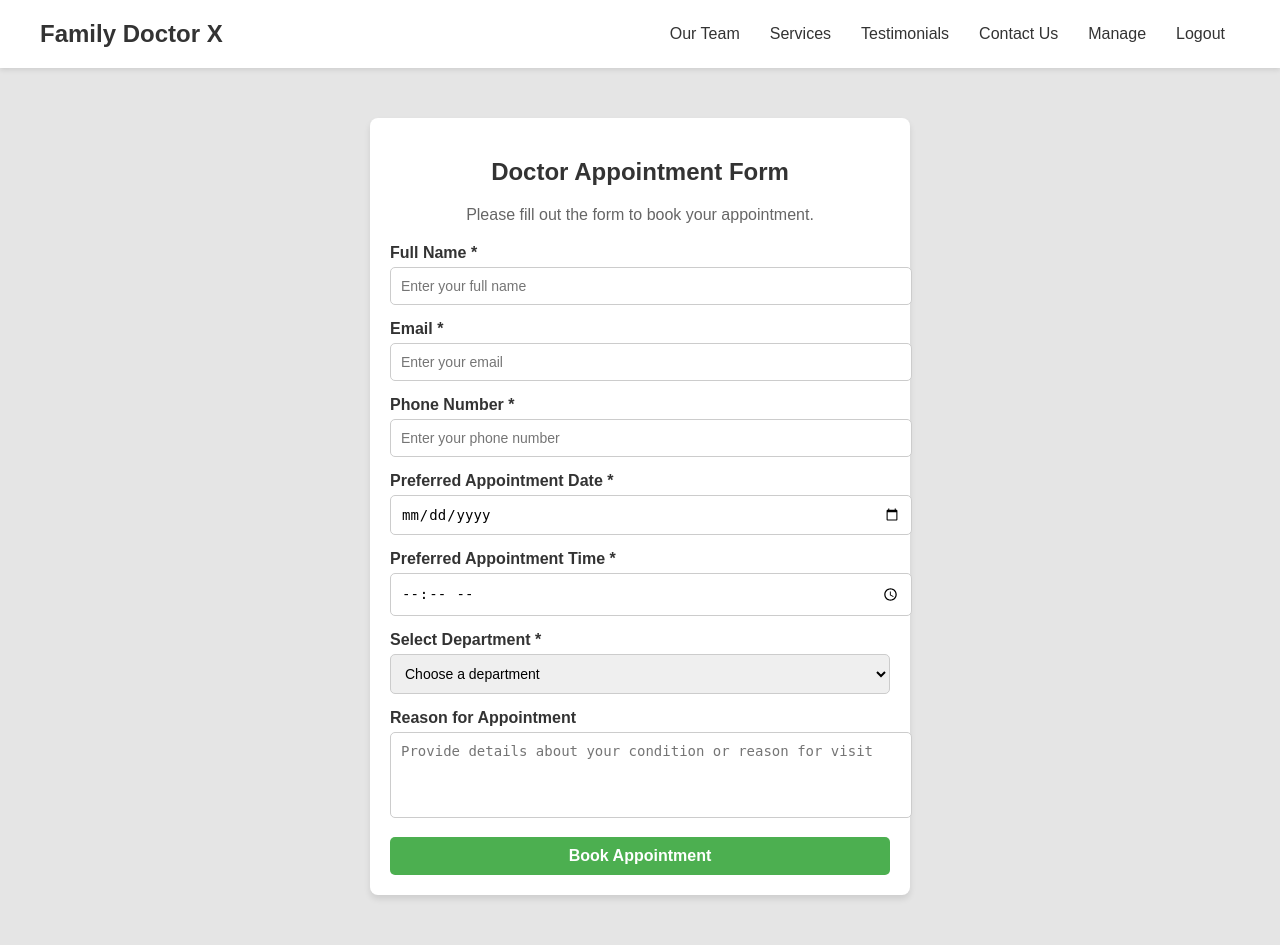
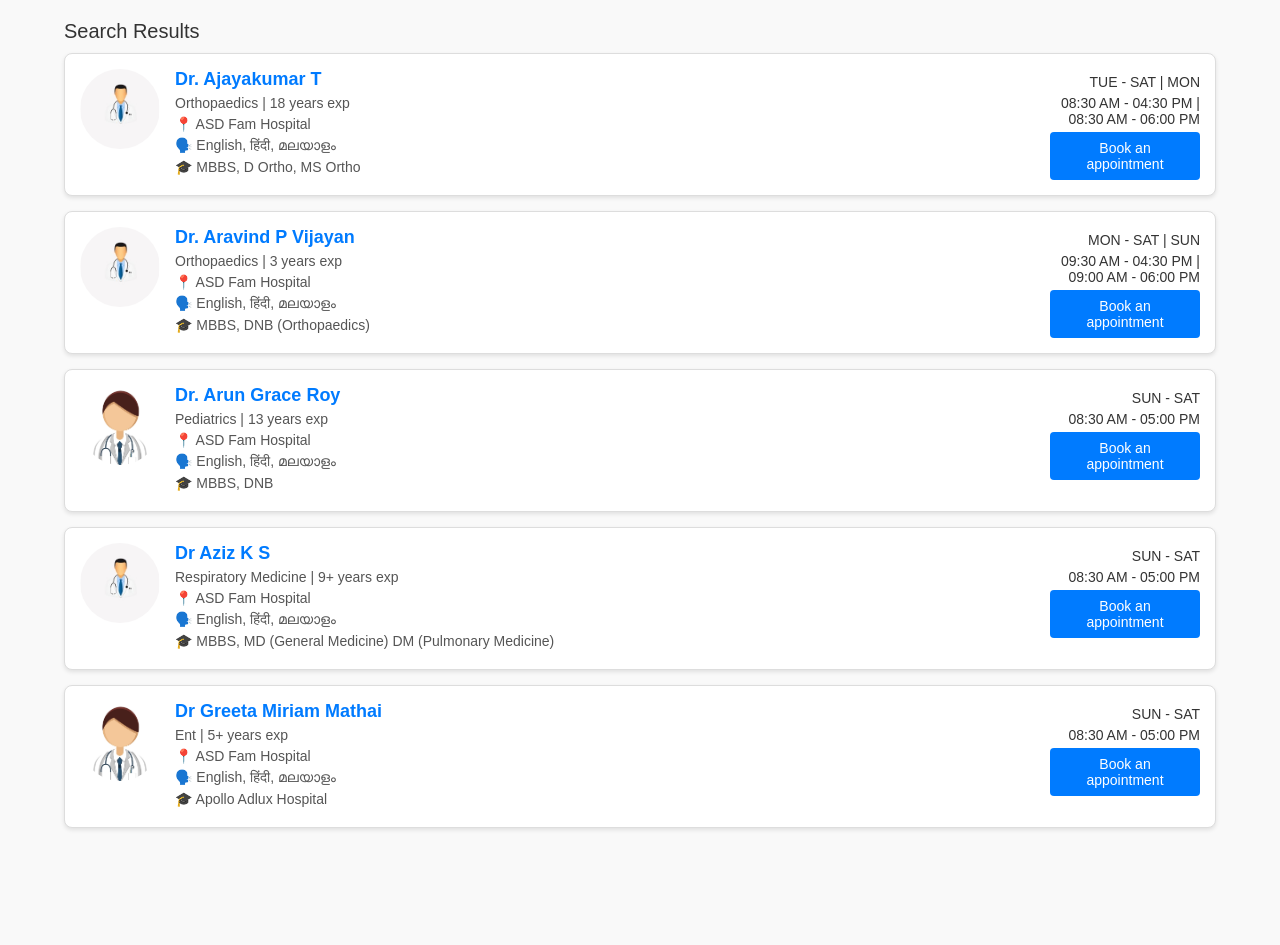
Before and after one commit to chikkuanijohn/Doctor_appointment, a Django app: page /booking/ in a window 1280 px wide. After the commit the page ends 830 px from the top, so only its background shows below. Run offline with Django 5.2, Linux system fonts and the light colour scheme.

Commit message:
new file

```diff
--- a/doctor_appointment/app/urls.py
+++ b/doctor_appointment/app/urls.py
@@ -8,4 +8,5 @@ urlpatterns=[
     path('user_home',views.user_home),
     path('register/',views.register),
     path('booking/',views.booking_view),
+   path('booking/book_appointment/', views.book_appointment),
 ]
--- a/doctor_appointment/app/views.py
+++ b/doctor_appointment/app/views.py
@@ -67,3 +67,6 @@ def register(req):
 
 def booking_view(request):
     return render(request, 'booking.html')
+
+def book_appointment(request):
+    return render(request, 'booking/book_appointment.html')
--- a/doctor_appointment/templates/booking.html
+++ b/doctor_appointment/templates/booking.html
@@ -4,179 +4,217 @@
     {% load static %}
     <meta charset="UTF-8">
     <meta name="viewport" content="width=device-width, initial-scale=1.0">
-  <title>Medical Care Landing Page</title>
+    <title>Doctor Search Results</title>
     <style>
-      /* General body styling */
         body {
+            font-family: Arial, sans-serif;
             margin: 0;
             padding: 0;
-          font-family: Arial, sans-serif;
-          background-color: #e5e5e5;
+            background-color: #f9f9f9;
+        }
+
+        .container {
+            width: 90%;
+            max-width: 1200px;
+            margin: 20px auto;
+        }
+
+        .header {
+            font-size: 20px;
+            margin-bottom: 10px;
             color: #333;
         }
 
-      /* Header styling */
-      header {
+        .doctor-card {
             display: flex;
-          justify-content: space-between;
-          align-items: center;
-          padding: 20px 40px;
-          background-color: #fff;
-          box-shadow: 0 2px 5px rgba(0, 0, 0, 0.1);
+            flex-wrap: wrap;
+            align-items: flex-start;
+            background: #fff;
+            border: 1px solid #ddd;
+            border-radius: 8px;
+            padding: 15px;
+            margin-bottom: 15px;
+            box-shadow: 0 2px 4px rgba(0, 0, 0, 0.1);
         }
 
-      header .logo {
-          font-size: 1.5rem;
-          font-weight: bold;
-          color: #333;
+        .doctor-card img {
+            width: 80px;
+            height: 80px;
+            border-radius: 50%;
+            margin-right: 15px;
+            object-fit: cover;
         }
 
-      header nav ul {
-          list-style: none;
-          padding: 0;
-          margin: 0;
-          display: flex;
+        .doctor-info {
+            flex: 1 1 auto;
+            min-width: 200px;
         }
 
-      header nav ul li {
-          margin: 0 15px;
-      }
-
-      header nav ul li a {
-          text-decoration: none;
-          color: #333;
-          font-size: 1rem;
-          transition: color 0.3s;
-      }
-
-      header nav ul li a:hover {
+        .doctor-info h3 {
+            margin: 0;
+            font-size: 18px;
             color: #007bff;
         }
 
-      /* Form container styling */
-      .form-container {
-          max-width: 500px;
-          margin: 50px auto;
-          padding: 20px;
-          background-color: #ffffff;
-          border-radius: 8px;
-          box-shadow: 0 4px 6px rgba(0, 0, 0, 0.1);
+        .doctor-info p {
+            margin: 5px 0;
+            color: #555;
+            font-size: 14px;
         }
 
-      h2 {
-          margin-bottom: 20px;
+        .availability {
+            flex: 0 0 150px;
+            text-align: right;
+        }
+
+        .availability p {
+            margin: 5px 0;
             color: #333;
+            font-size: 14px;
+        }
+
+        .availability .btn {
+            display: inline-block;
+            background-color: #007bff;
+            color: #fff;
+            text-decoration: none;
+            padding: 8px 15px;
+            border-radius: 4px;
+            font-size: 14px;
             text-align: center;
         }
 
-      p {
-          color: #666;
-          margin-bottom: 20px;
-          text-align: center;
+        .availability .btn:hover {
+            background-color: #0056b3;
         }
 
-      .form-group {
+        @media (max-width: 768px) {
+            .doctor-card {
+                flex-direction: column;
+                text-align: center;
+                align-items: center;
+            }
+
+            .doctor-card img {
+                margin-right: 0;
                 margin-bottom: 15px;
             }
 
-      label {
-          display: block;
-          font-weight: bold;
-          margin-bottom: 5px;
-          color: #333;
+            .availability {
+                flex: 1 1 100%;
+                text-align: center;
+                margin-top: 15px;
+            }
         }
 
-      input, select, textarea {
-          width: 100%;
-          padding: 10px;
-          border: 1px solid #ccc;
-          border-radius: 5px;
-          font-size: 14px;
+        @media (max-width: 480px) {
+            .doctor-info h3 {
+                font-size: 16px;
             }
 
-      input:focus, select:focus, textarea:focus {
-          border-color: #007bff;
-          outline: none;
+            .doctor-info p {
+                font-size: 12px;
             }
 
-      textarea {
-          resize: none;
+            .availability .btn {
+                padding: 6px 12px;
+                font-size: 12px;
             }
-
-      .btn {
-          width: 100%;
-          padding: 10px;
-          background-color: #4caf50;
-          color: #fff;
-          border: none;
-          border-radius: 5px;
-          font-size: 16px;
-          font-weight: bold;
-          cursor: pointer;
-          transition: background-color 0.3s;
-      }
-
-      .btn:hover {
-          background-color: #45a049;
         }
     </style>
 </head>
 <body>
-  <header>
-      <div class="logo">Family Doctor X</div>
-      <nav>
-          <ul>
-              <li><a href="our-team">Our Team</a></li>
-              <li><a href="services">Services</a></li>
-              <li><a href="testimonials">Testimonials</a></li>
-              <li><a href="contact-us">Contact Us</a></li>
-              <li><a href="manage">Manage</a></li>
-              <li><a href="logout">Logout</a></li>
-          </ul>
-      </nav>
-  </header>
-  <div class="form-container">
-      <h2>Doctor Appointment Form</h2>
-      <p>Please fill out the form to book your appointment.</p>
-      <form action="#" method="post">
-          {% csrf_token %}
-          <div class="form-group">
-              <label for="full-name">Full Name *</label>
-              <input type="text" id="full-name" name="full-name" placeholder="Enter your full name" required>
+    <div class="container">
+        <div class="header">Search Results</div>
+
+        <!-- Doctor 1 -->
+        <div class="doctor-card">
+            <img src="{% static 'imges/d1.png' %}" alt="Dr. Ajayakumar T">
+            <div class="doctor-info">
+                <h3>Dr. Ajayakumar T</h3>
+                <p>Orthopaedics | 18 years exp</p>
+                <p>📍 ASD Fam Hospital</p>
+                <p>🗣️ English, हिंदी, മലയാളം</p>
+                <p>🎓 MBBS, D Ortho, MS Ortho</p>
             </div>
-          <div class="form-group">
-              <label for="email">Email *</label>
-              <input type="email" id="email" name="email" placeholder="Enter your email" required>
+            <div class="availability">
+                <p>TUE - SAT | MON</p>
+                <p>08:30 AM - 04:30 PM | 08:30 AM - 06:00 PM</p>
+                <a href="booking.html" class="btn">Book an appointment</a>
             </div>
-          <div class="form-group">
-              <label for="phone">Phone Number *</label>
-              <input type="tel" id="phone" name="phone" placeholder="Enter your phone number" required>
         </div>
-          <div class="form-group">
-              <label for="date">Preferred Appointment Date *</label>
-              <input type="date" id="date" name="date" required>
+
+        <!-- Doctor 2 -->
+        <div class="doctor-card">
+            <img src="{% static 'imges/d1.png' %}" alt="Dr. Aravind P Vijayan">
+            <div class="doctor-info">
+                <h3>Dr. Aravind P Vijayan</h3>
+                <p>Orthopaedics | 3 years exp</p>
+                <p>📍 ASD Fam Hospital</p>
+                <p>🗣️ English, हिंदी, മലയാളം</p>
+                <p>🎓 MBBS, DNB (Orthopaedics)</p>
             </div>
-          <div class="form-group">
-              <label for="time">Preferred Appointment Time *</label>
-              <input type="time" id="time" name="time" required>
+            <div class="availability">
+                <p>MON - SAT | SUN</p>
+                <p>09:30 AM - 04:30 PM | 09:00 AM - 06:00 PM</p>
+                <a href="booking.html" class="btn">Book an appointment</a>
             </div>
-          <div class="form-group">
-              <label for="department">Select Department *</label>
-              <select id="department" name="department" required>
-                  <option value="">Choose a department</option>
-                  <option value="general-medicine">General Medicine</option>
-                  <option value="cardiology">Cardiology</option>
-                  <option value="neurology">Neurology</option>
-                  <option value="orthopedics">Orthopedics</option>
-                  <option value="pediatrics">Pediatrics</option>
-              </select>
         </div>
-          <div class="form-group">
-              <label for="message">Reason for Appointment</label>
-              <textarea id="message" name="message" rows="4" placeholder="Provide details about your condition or reason for visit"></textarea>
+
+        <!-- Doctor 3 -->
+        <div class="doctor-card">
+            <img src="{%static 'imges/d2.webp' %}" alt="Dr. Arun Grace Roy">
+            <div class="doctor-info">
+                <h3>Dr. Arun Grace Roy</h3>
+                <p>Pediatrics | 13 years exp</p>
+                <p>📍 ASD Fam Hospital</p>
+                <p>🗣️ English, हिंदी, മലയാളം</p>
+                <p>🎓 MBBS, DNB</p>
             </div>
-          <button type="submit" class="btn">Book Appointment</button>
-      </form>
+            <div class="availability">
+                <p>SUN - SAT</p>
+                <p>08:30 AM - 05:00 PM</p>
+                <a href="booking.html" class="btn">Book an appointment</a>
+            </div>
+        </div>
+
+<!-- Doctor 4 -->
+<div class="doctor-card">
+    <img src="{%static 'imges/d1.png' %}" alt="Dr. Arun Grace Roy">
+    <div class="doctor-info">
+        <h3>Dr Aziz K S</h3>
+        <p>Respiratory Medicine | 9+ years exp</p>
+        <p>📍 ASD Fam Hospital</p>
+        <p>🗣️ English, हिंदी, മലയാളം</p>
+        <p>🎓 MBBS, MD (General Medicine) DM (Pulmonary Medicine)</p>
+    </div>
+    <div class="availability">
+        <p>SUN - SAT</p>
+        <p>08:30 AM - 05:00 PM</p>
+        <a href="booking.html" class="btn">Book an appointment</a>
+    </div>
+</div>
+
+<!-- Doctor 5 -->
+<div class="doctor-card">
+    <img src="{%static 'imges/d2.webp' %}" alt="Dr. Arun Grace Roy">
+    <div class="doctor-info">
+        <h3>Dr Greeta Miriam Mathai</h3>
+        <p>Ent | 5+ years exp</p>
+        <p>📍 ASD Fam Hospital</p>
+        <p>🗣️ English, हिंदी, മലയാളം</p>
+        <p>🎓 Apollo Adlux Hospital</p>
+    </div>
+    <div class="availability">
+        <p>SUN - SAT</p>
+        <p>08:30 AM - 05:00 PM</p>
+        <a href="booking.html" class="btn">Book an appointment</a>
+    </div>
+</div
+
+
+
+
   </div>
 </body>
 </html>
```
Also changed, not shown: doctor_appointment/templates/book_appointment.html (added, +182 -0 lines), doctor_appointment/db.sqlite3, doctor_appointment/static/imges/d1.png (added), doctor_appointment/static/imges/d2.webp (added). Lines whose indentation alone changed are shown as unchanged.
